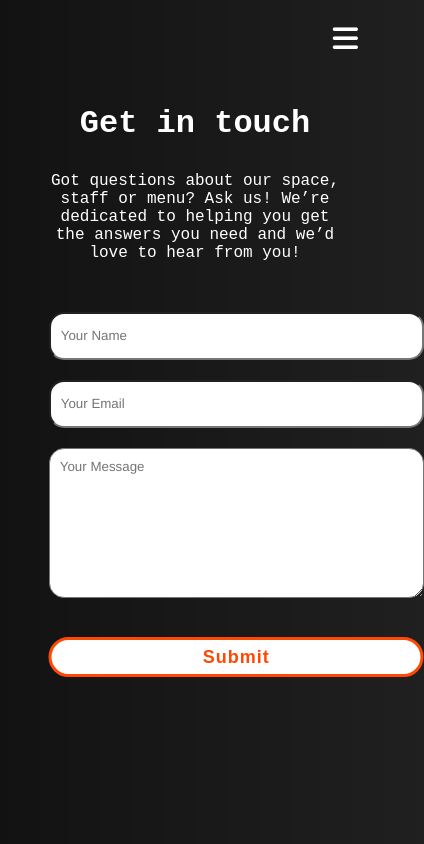
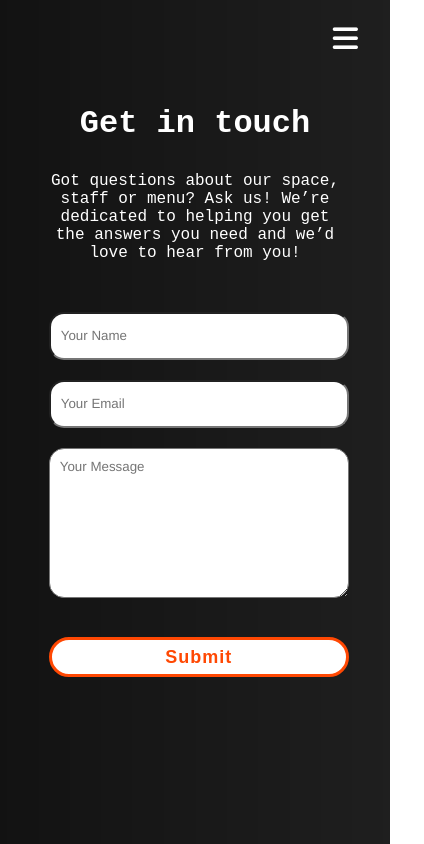
Before and after one commit to ycfan23/SushiBoat, a plain HTML site: page contact.html in a window 390 px wide. Shown: the whole page, 424 px wide, since content can reach past the window. Drawn offline with Linux system fonts and the light colour scheme; a web font is replaced by a local one.

Commit message:
contact page updated

```diff
--- a/contact.css
+++ b/contact.css
@@ -358,4 +358,8 @@ textarea {
     width: 75%;
   }
 
+  .contact_input {
+    min-width: 300px;
+  }
+
 }
```
